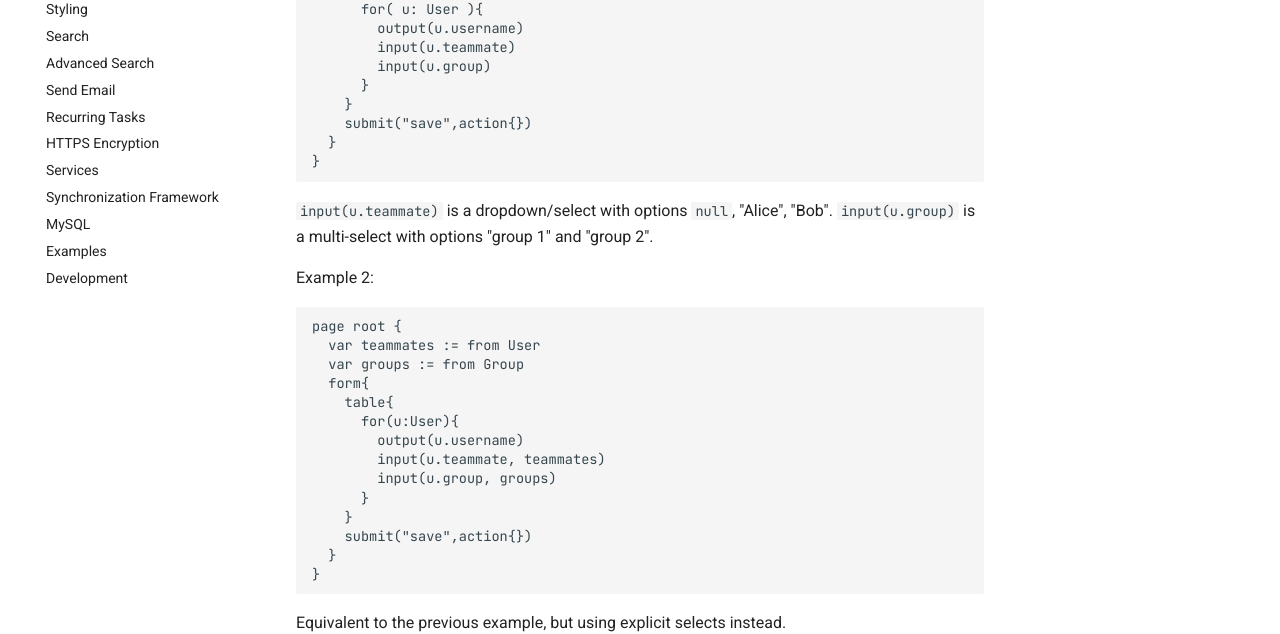
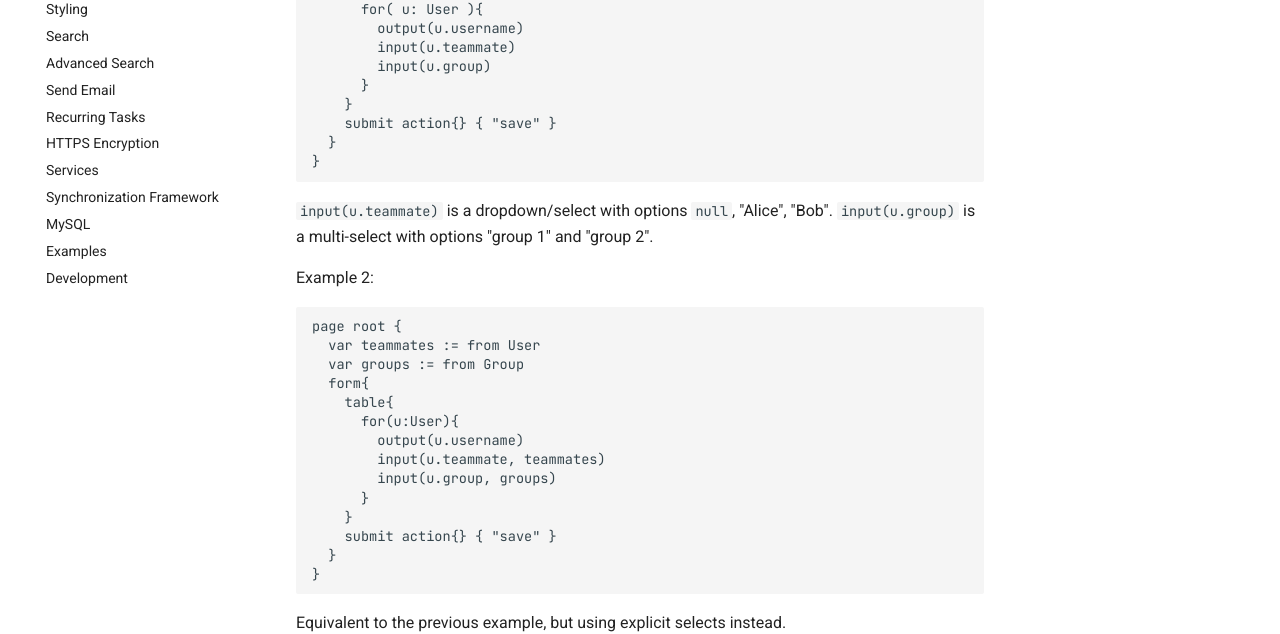
Before and after one commit to webdsl/webdsl-docs, an MkDocs documentation site: the page built from docs/reference/forms.md, in a window 1280 px wide and 1400 px high, scrolled down 3274 px. Shown: the part 659-1293 px from the top of the window. Built offline with MkDocs 1.6.1 and Material for MkDocs 9.7.7, drawn with Linux system fonts in a browser that asks for light colours; comment, search, counter and statistics services are not loaded; some of the changed text lies outside the part shown.

```diff
--- a/docs/reference/forms.md
+++ b/docs/reference/forms.md
@@ -163,7 +163,7 @@ Example:
             input(u.group)
           }
         }
-        submit("save",action{})
+        submit action{} { "save" }
       }
     }
 
@@ -182,7 +182,7 @@ Example 2:
             input(u.group, groups)
           }
         }
-        submit("save",action{})
+        submit action{} { "save" }
       }
     }
 
```
